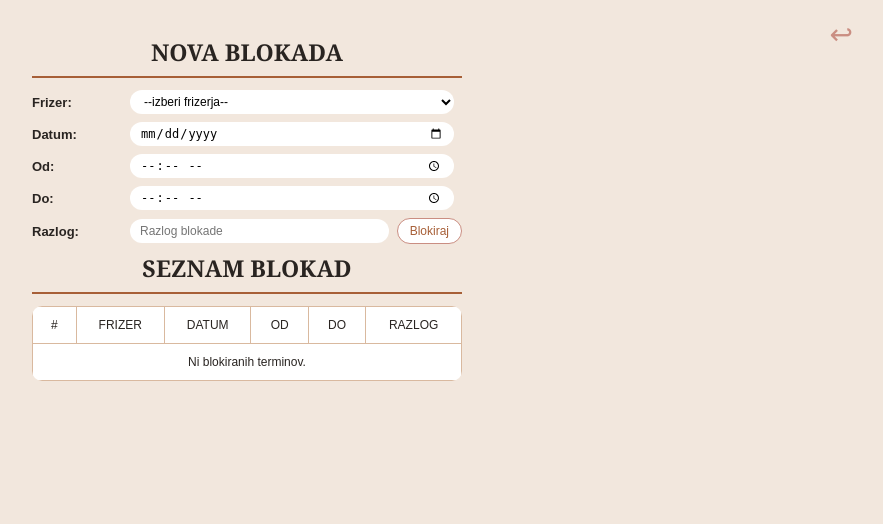
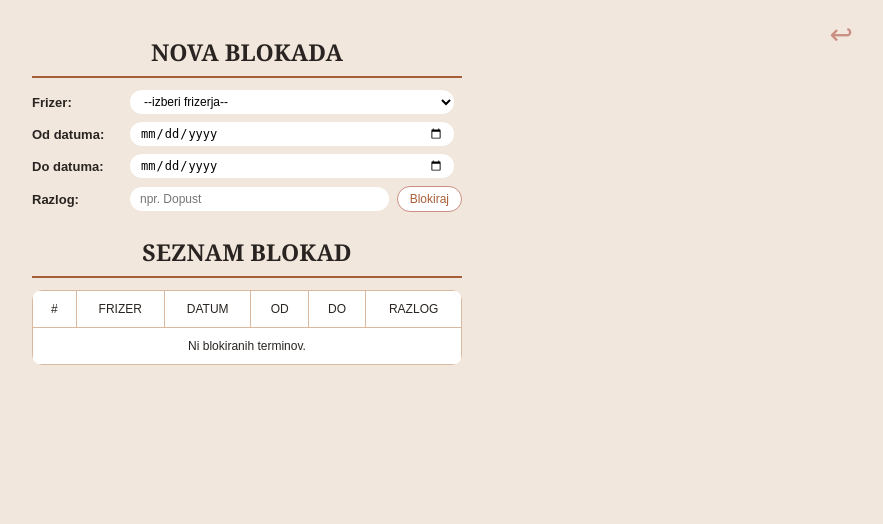
Before and after one commit to TadejSmells/OMEGA, a Flask app: template src/templates/blokade.html in a window 1280 px wide. Shown: the part 106-630 px from the top of the page, without its empty margins (393-1276 px from the left). Run offline with Flask 3, Linux system fonts and the light colour scheme; the template is opened without the code that fills it, so the values that code supplies are empty; some libraries are stand-ins or nearby versions.

Commit message:
poprava blokade

```diff
--- a/src/models/model_blokade.py
+++ b/src/models/model_blokade.py
@@ -16,8 +16,8 @@ def get_blokade():
                 BlokiranTermin.id_frizerja == Frizer.id_frizer
             )
             .order_by(
-                BlokiranTermin.datum.desc(),
-                BlokiranTermin.ura_od.desc()
+                BlokiranTermin.datum.asc(),
+                BlokiranTermin.ura_od.asc()
             )
             .all()
         )
--- a/src/templates/blokade.html
+++ b/src/templates/blokade.html
@@ -7,16 +7,16 @@
     <a href="/" class="back-btn">&#8617;</a>
 
     <div class="small-form-box">
-        <h1>NOVA BLOKADA</h1>
+        <h1>Nova blokada</h1>
         <div class="form-line"></div>
 
         <form method="POST">
+            <input type="hidden" name="tip" value="dopust">
+
             <div class="form-row">
                 <label>Frizer:</label>
-
                 <select name="frizer_id" required>
                     <option value="">--izberi frizerja--</option>
-
                     {% for f in frizerji %}
                         <option value="{{ f[0] }}">
                             {% if f|length > 2 %}
@@ -30,29 +30,23 @@
             </div>
 
             <div class="form-row">
-                <label>Datum:</label>
-                <input type="date" name="datum" required>
+                <label>Od datuma:</label>
+                <input type="date" name="datum_od" required>
             </div>
 
             <div class="form-row">
-                <label>Od:</label>
-                <input type="time" name="ura_od" required>
-            </div>
-
-            <div class="form-row">
-                <label>Do:</label>
-                <input type="time" name="ura_do" required>
+                <label>Do datuma:</label>
+                <input type="date" name="datum_do" required>
             </div>
 
             <div class="form-row">
                 <label>Razlog:</label>
-                <input type="text" name="razlog" placeholder="Razlog blokade">
-
+                <input type="text" name="razlog" placeholder="npr. Dopust">
                 <button type="submit" class="mini-btn">Blokiraj</button>
             </div>
         </form>
 
-        <h1>SEZNAM BLOKAD</h1>
+        <h1 style="margin-top: 24px;">Seznam blokad</h1>
         <div class="form-line"></div>
 
         <div class="table-scroll">
@@ -67,7 +61,6 @@
                         <th>Razlog</th>
                     </tr>
                 </thead>
-
                 <tbody>
                     {% for b, f in blokade %}
                         <tr>
```
Also changed, not shown: src/controllers/blokade_controller.py (+9 -4 lines).
